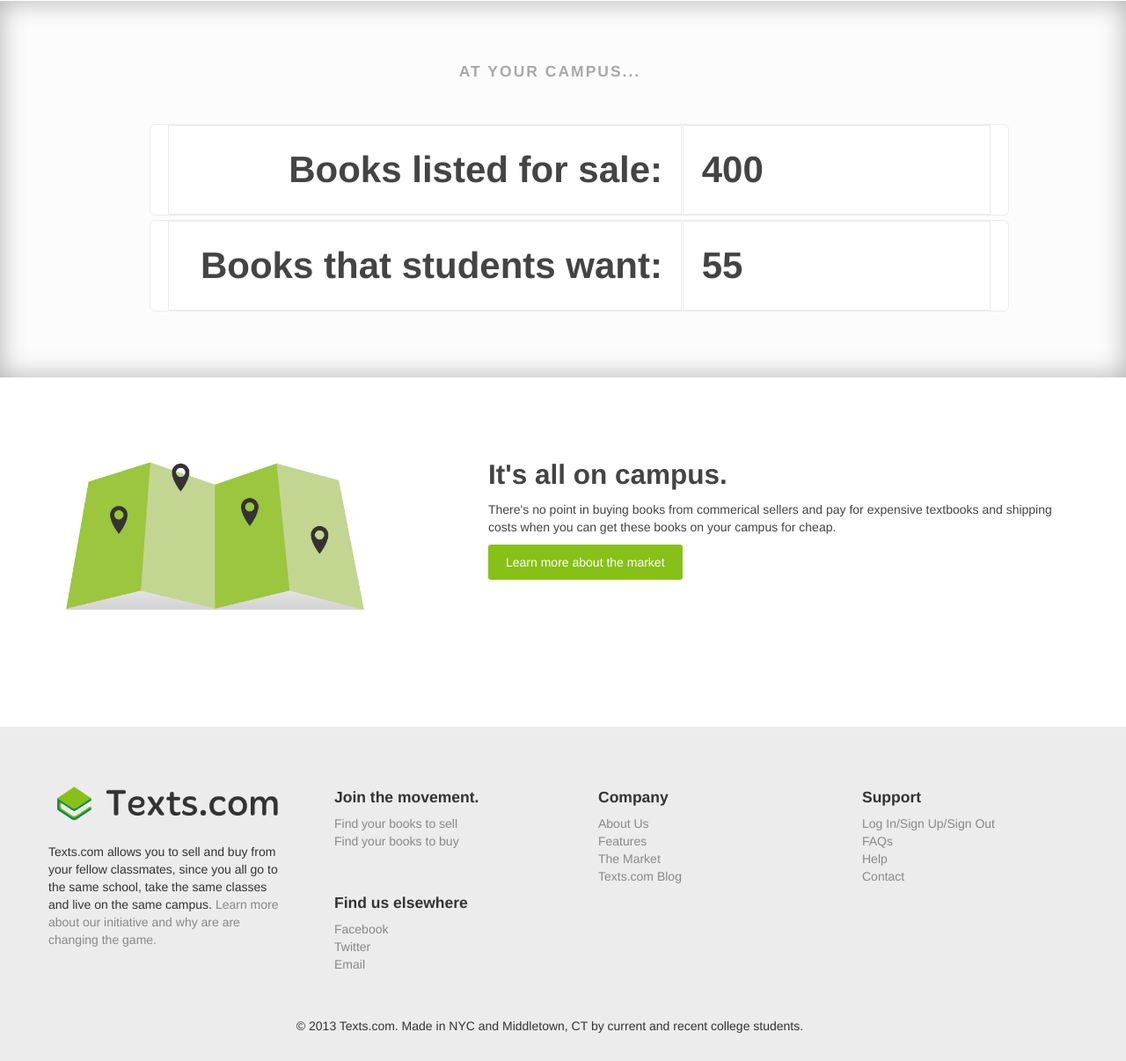
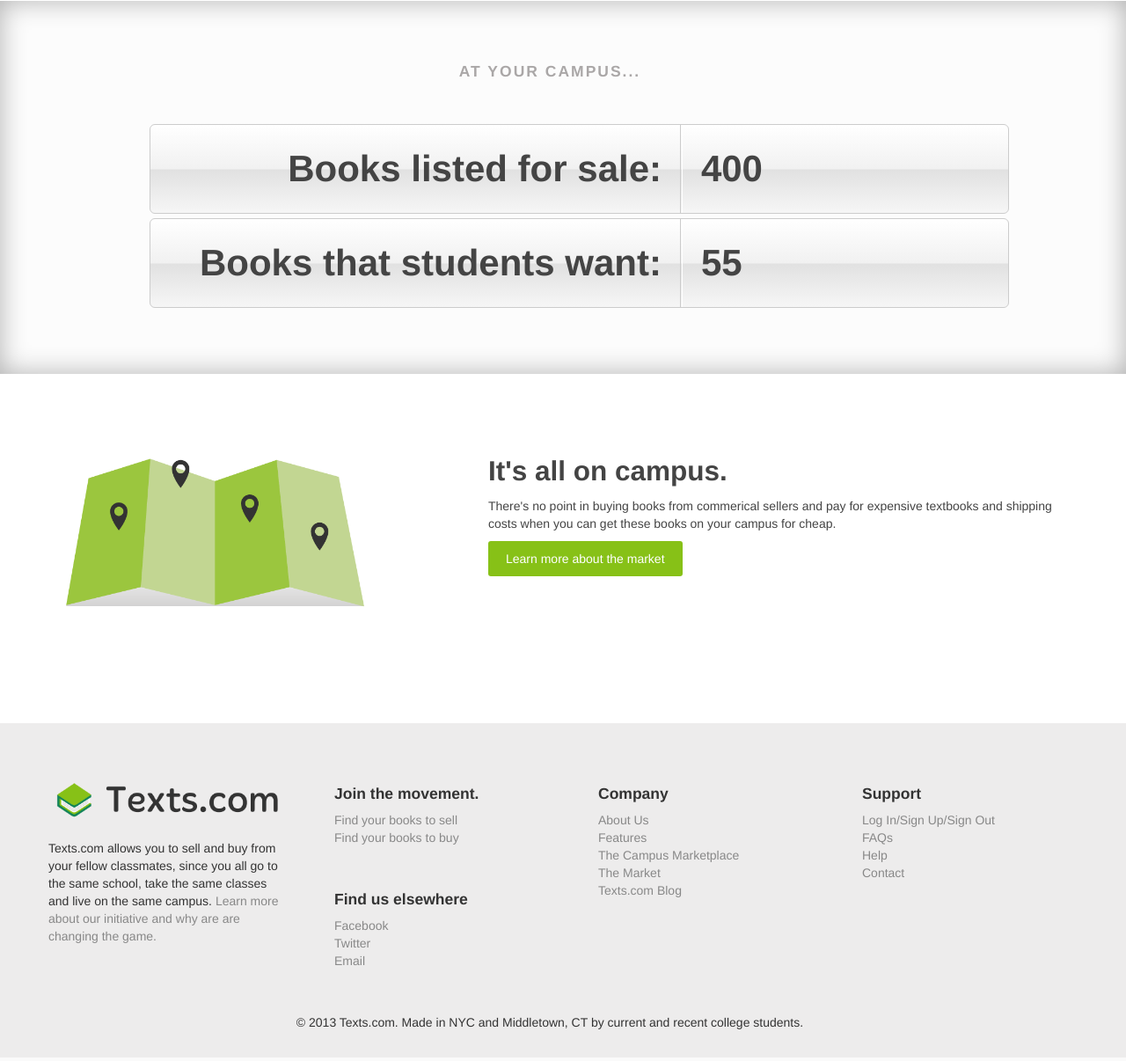
Before and after one commit to lisasy/texts, a PHP site: page /campus-marketplace.php in a window 1280 px wide. Shown: the part 868-2074 px from the top of the page at 88% size. Run offline with PHP 8.4, Linux system fonts and the light colour scheme; style sheets or scripts are compiled from the project's sources; some libraries are stand-ins or nearby versions.

Commit message:
gradient added to campus marketplace analytics

```diff
--- a/footer.php
+++ b/footer.php
@@ -25,6 +25,7 @@
                     <h4>Company</h4>
                     <li><a href="info-about.php">About Us</a></li>
                     <li><a href="info-features.php">Features</a></li>
+                    <li><a href="campus-marketplace.php">The Campus Marketplace</a></li>
                     <li><a href="info-market.php">The Market</a></li>
                     <li><a href="">Texts.com Blog</a></li>
                 </ul>
--- a/style/style.less
+++ b/style/style.less
@@ -1220,9 +1220,23 @@ Campus Marketplace
 		width: 80%;
 		ul{
 			li{
-				background: @white;
+
+background: #ffffff; /* Old browsers */
+background: -moz-linear-gradient(top,  #ffffff 0%, #f1f1f1 50%, #e1e1e1 51%, #f6f6f6 100%); /* FF3.6+ */
+background: -webkit-gradient(linear, left top, left bottom, color-stop(0%,#ffffff), color-stop(50%,#f1f1f1), color-stop(51%,#e1e1e1), color-stop(100%,#f6f6f6)); /* Chrome,Safari4+ */
+background: -webkit-linear-gradient(top,  #ffffff 0%,#f1f1f1 50%,#e1e1e1 51%,#f6f6f6 100%); /* Chrome10+,Safari5.1+ */
+background: -o-linear-gradient(top,  #ffffff 0%,#f1f1f1 50%,#e1e1e1 51%,#f6f6f6 100%); /* Opera 11.10+ */
+background: -ms-linear-gradient(top,  #ffffff 0%,#f1f1f1 50%,#e1e1e1 51%,#f6f6f6 100%); /* IE10+ */
+background: linear-gradient(to bottom,  #ffffff 0%,#f1f1f1 50%,#e1e1e1 51%,#f6f6f6 100%); /* W3C */
+filter: progid:DXImageTransform.Microsoft.gradient( startColorstr='#ffffff', endColorstr='#f6f6f6',GradientType=0 ); /* IE6-9 */
+
+
+
+
+
+				//background: @white;
 				padding: 0 20px;
-				border: 1px solid @side;
+				border: 1px solid #ccc;
 				border-radius: 6px;
 				display: inline-block;
 				width: 100%;
@@ -1233,7 +1247,8 @@ Campus Marketplace
 					}
 				}
 				.description{
-					border: 1px solid @side;
+					//border: 1px solid @side;
+					border-right: 1px solid #ccc;
 					float: left;
 					width:60%;
 					text-align: right;
@@ -1242,9 +1257,10 @@ Campus Marketplace
 				.value{
 					margin-left: 0;
 					padding-left: 21px;
-					border: 1px solid @side;
+					border-left: 1px solid @white;
+					//border: 1px solid @side;
 					float: right;
-					width:35%;
+					width:35.2%;
 					vertical-align: bottom;
 				}
 			}
```
